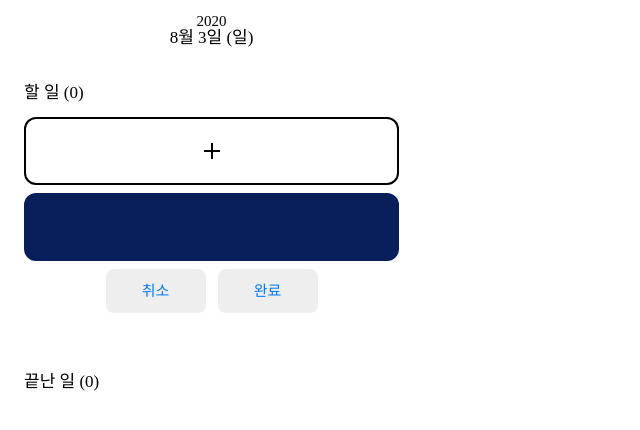
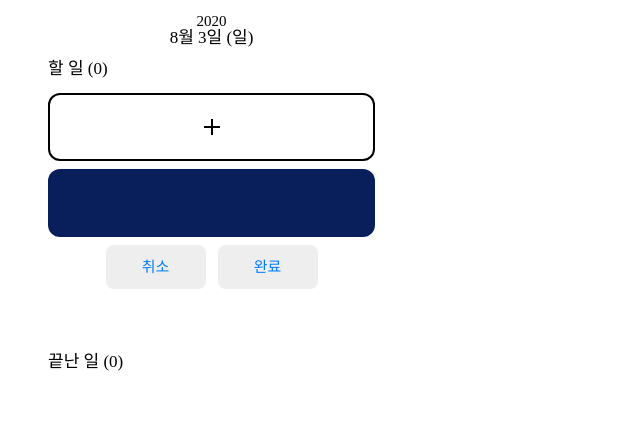
Before and after one commit to jiggum/vue-calendar, a Vue app: page / in a window 1280 px wide. Both pictures are taken after a click on the element 211 px from the left and 151 px from the top of the page. Shown: the top 430 px of the page, without its empty margins (0-640 px from the left). Built offline with nearby package versions, Linux system fonts and the light colour scheme.

Commit message:
task edtting

```diff
--- a/src/App.vue
+++ b/src/App.vue
@@ -18,6 +18,6 @@ export default Vue.extend({
   @import 'assets/reset.scss';
 
   body {
-    margin: 0 24px 24px;
+    height: 100vh;
   }
 </style>
--- a/src/components/TaskBlock.vue
+++ b/src/components/TaskBlock.vue
@@ -1,14 +1,16 @@
 <template>
-  <div class="Task">
-    <div class="presenter" :class="{ active: edit, focus }" @click="!edit && !focus && handleClick">
-      <input v-if="edit" v-model="title" ref="input" />
+  <div class="Task" ref="wrapper">
+    <div class="presenter" :class="{ active: editState, focus }" @click="handleClick">
+      <template v-if="editState">
+        <input v-model="title" @keyup.enter="handleComplete" ref="input" />
+      </template>
       <template v-else>{{ task.title }}</template>
     </div>
-    <div class="actions" v-if="edit">
+    <div class="actions" v-if="editState || focus">
       <Button :on-click="handleDelete" v-if="focus">{{ deleteText }}</Button>
       <Button :on-click="handleEdit" v-if="focus">{{ editText }}</Button>
-      <Button :on-click="handleCancel" v-if="edit">{{ cancelText }}</Button>
-      <Button :on-click="handleComplete" v-if="focus || edit">{{ completeText }}</Button>
+      <Button :on-click="handleCancel" v-if="editState">{{ cancelText }}</Button>
+      <Button :on-click="handleComplete" v-if="focus || editState">{{ completeText }}</Button>
     </div>
   </div>
 </template>
@@ -21,33 +23,55 @@ import store from '@/store'
 
 export default Vue.extend({
   name: 'AddTaskButton',
-  props: ['edit', 'onCancel', 'task'],
+  props: ['edit', 'onCancel', 'task', 'getSectionRef'],
   methods: {
     handleClick() {
-      console.log('handle click')
+      if (this.editState) return
+      this.focus = !this.focus
     },
     handleDelete() {
-      console.log('handleDelete')
+      this.focus = false
+      store.deleteTask(this.task.getKey())
     },
     handleEdit() {
-      console.log('handleEdit')
+      this.focus = false
+      this.editState = true
+      const sectionRef = this.getSectionRef()
+      const wrapprRef = this.$refs.wrapper as HTMLDivElement
+      if (sectionRef && wrapprRef) {
+        const targetOffset = (sectionRef.clientHeight - wrapprRef.clientHeight) / 2
+        sectionRef.scrollTop = wrapprRef.offsetTop - targetOffset
+      }
     },
     handleCancel() {
       this.editState = false
-      this.onCancel()
+      if (this.onCancel) this.onCancel()
     },
     handleComplete() {
+      console.log(this.editState)
+      if (this.editState) {
+        store.upsertTask({
+          title: this.title,
+          id: this.task.id,
+          date: this.task.date,
+          priority: this.task.priority,
+          ended: this.task.ended,
+        })
+      } else {
+        store.upsertTask({
+          title: this.title,
+          ended: true,
+          id: this.task.id,
+          date: this.task.date,
+          priority: this.task.priority,
+        })
+      }
       this.handleCancel()
-      store.createTask({
-        title: this.title,
-        date: this.task.date,
-        priority: this.task.priority,
-      })
     },
   },
   data() {
     return {
-      title: '',
+      title: this.task.title,
       focus: false,
       editState: this.edit,
       deleteText: I18nService.t('word.delete'),
@@ -59,8 +83,12 @@ export default Vue.extend({
   components: {
     Button,
   },
+  updated() {
+    if (!this.prevEditState && this.editState && this.$refs.input) this.$refs.input.focus()
+    this.prevEditState = this.editState
+  },
   mounted() {
-    if (this.edit && this.$refs.input) this.$refs.input.focus()
+    if (this.editState && this.$refs.input) this.$refs.input.focus()
   },
 })
 </script>
@@ -80,10 +108,14 @@ export default Vue.extend({
     box-sizing: border-box;
     background-color: #5AAAFA;
     margin: 4px 0;
-    color: #ffffff;
+    color: #FFFFFF;
 
     &.active {
       background-color: #081F5C;
+    }
+
+    &.focus {
+      background-color: #007AFF;
     }
 
     input {
@@ -94,13 +126,15 @@ export default Vue.extend({
       width: 100%;
       text-align: center;
       padding: 0 16px;
+      font-family: inherit;
+      font-size: 17px;
     }
   }
 
   .actions {
     width: 100%;
     display: flex;
-    margin-top: 8px;
+    margin: 8px 0 4px;
     justify-content: center;
 
     .Button {
--- a/src/containers/DayView.vue
+++ b/src/containers/DayView.vue
@@ -1,5 +1,5 @@
 <template>
-  <section>
+  <section ref="section">
     <header>
       <div class="year">{{ year }}</div>
       <div class="dateText">{{ dateText }}</div>
@@ -10,9 +10,15 @@
         <div class="taskContainer">
           <AddTaskButton :onClick="initTask" />
           <template v-for="task in todoTasks">
-            <TaskBlock :key="task.getKey()" :task="task" />
+            <TaskBlock :key="task.getKey()" :task="task" :getSectionRef="getSectionRef"/>
           </template>
-          <TaskBlock v-if="state.init" :edit="true" :onCancel="resetInit" :task="newTask"/>
+          <TaskBlock
+            v-if="state.init"
+            :edit="true"
+            :onCancel="resetInit"
+            :task="newTask"
+            :getSectionRef="getSectionRef"
+          />
         </div>
       </div>
       <div class="taskSection">
@@ -59,7 +65,7 @@ export default Vue.extend({
           month: this.month,
           date: this.date,
         }),
-      })
+      }, true)
     },
   },
   components: {
@@ -81,13 +87,19 @@ export default Vue.extend({
     resetInit() {
       this.state.init = false
     },
+    getSectionRef(): HTMLElement {
+      return this.$refs.section as HTMLElement
+    },
   },
 })
 </script>
 
 <style scoped lang="scss">
 section {
-  width: 100%;
+  width: calc(100% - 48px);
+  height: 100%;
+  padding: 0 24px;
+  overflow: auto;
   max-width: 375px;
 
   header {
@@ -107,7 +119,7 @@ section {
   }
 
   .body {
-    margin-top: 24px;
+    margin: 0 24px;
 
     .taskSection {
       &:not(:first-child) {
--- a/src/store/index.ts
+++ b/src/store/index.ts
@@ -8,8 +8,14 @@ export default {
   state: {
     tasks: LocalStorageService.get(LocalStorageKeyTypes.TASKS) || new Collection(Task, []),
   },
-  createTask(task: Partial<Task>) {
+  upsertTask(task: Partial<Task>) {
+    console.log(task)
     this.state.tasks = this.state.tasks.upsert(task)
+    console.log(this.state.tasks.values())
     LocalStorageService.set(LocalStorageKeyTypes.TASKS, this.state.tasks)
-  }
+  },
+  deleteTask(key: string) {
+    this.state.tasks = this.state.tasks.delete(key)
+    LocalStorageService.set(LocalStorageKeyTypes.TASKS, this.state.tasks)
+  },
 }
--- a/src/utils/modelUtils.ts
+++ b/src/utils/modelUtils.ts
@@ -32,7 +32,7 @@ export const createModel = <TValues>(
       this.id = empty ? '' : uuidv4()
       this.updatedTime = empty ? 0 : Date.now()
       const keys = [
-          ...Object.keys(defaultValues),
+        ...Object.keys(defaultValues),
         'id',
         'updatedTime',
       ] as (keyof TValues & TBaseModelFields)[]
@@ -41,7 +41,7 @@ export const createModel = <TValues>(
         Object.defineProperty(this, key, {
           value:
           // eslint-disable-next-line @typescript-eslint/no-explicit-any
-            (values && values[key]) || defaultValues[key] || (this as any)[key],
+            (values && values[key]) || (this as any)[key] || defaultValues[key],
           writable: false,
           enumerable: true,
         })
--- a/tsconfig.json
+++ b/tsconfig.json
@@ -9,6 +9,7 @@
     "esModuleInterop": true,
     "allowSyntheticDefaultImports": true,
     "sourceMap": true,
+    "noEmit": true,
     "baseUrl": ".",
     "resolveJsonModule": true,
     "types": [
```
Also changed, not shown: .eslintrc.js.
